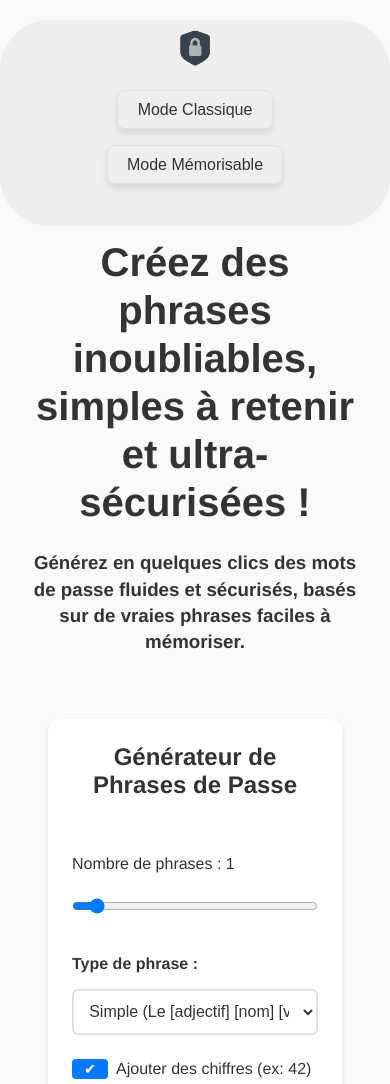
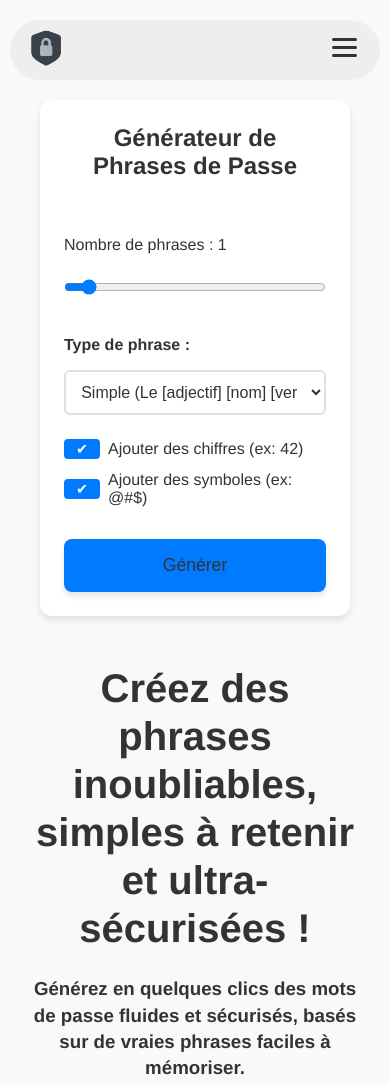
Before and after one commit to jibenight/Get-password, an Astro site: page / in a window 390 px wide. Shown: the top 1084 px of the page. Built offline with nearby package versions, Linux system fonts and the light colour scheme; Astro itself is replaced by a stand-in of ours.

Commit message:
add hamburger for mobile design

```diff
--- a/src/components/Footer.astro
+++ b/src/components/Footer.astro
@@ -1,11 +1,13 @@
 ---
 const currentYear = new Date().getFullYear();
+import logo from '../assets/images/logo.webp'
 ---
 
 <footer>
   <div class='footer-content'>
     <div class='footer-section'>
-      <h3>SecurePass</h3>
+      <img src={logo.src} alt="" width="80px">
+      <h3>Get-password</h3>
       <p>Générateur de mots de passe sécurisés et mémorisables</p>
     </div>
 
--- a/src/components/Header.astro
+++ b/src/components/Header.astro
@@ -7,68 +7,133 @@ import logo from '../assets/images/logo.webp';
 
 <header>
   <nav>
-    <div>
-      <a href='/' class='logo'><img src={logo.src} alt='' width='40px' /></a>
+    <div class="menu-container">
+
+        <a href='/' class='logo'>
+        <img src={logo.src} alt='Logo' width='40px' />
+      </a>
+
+
+
+        <button class="hamburger" aria-label="Ouvrir le menu">
+        <span class="line"></span>
+        <span class="line"></span>
+        <span class="line"></span>
+      </button>
+
+
+
     </div>
-
-    <div class='nav-links'>
-      <button class='toggle-button classic' data-type='classic'
-        >Mode Classique</button
-      >
-      <button class='toggle-button memorable' data-type='memorable'
-        >Mode Mémorisable</button
-      >
-    </div>
+    <div class='nav-links' id="navLinks">
+      <button class='toggle-button classic' data-type='classic'>Mode Classique</button>
+      <button class='toggle-button memorable' data-type='memorable'>Mode Mémorisable</button>
       <div
         class='dark-mode-toggle'
-      onclick='toggleDarkMode()'
         aria-label='Basculer le mode sombre'
       >
         <span class='moon-icon'>
-        <img src={moon.src} alt='' />
+          <img src={moon.src} alt='Moon' />
         </span>
         <span class='sun-icon'>
-        <img src={sun.src} alt='' />
+          <img src={sun.src} alt='Sun' />
         </span>
+      </div>
+    </div>
+    <div>
+
     </div>
   </nav>
 </header>
 
 <style>
   header {
-    background: none;
     position: sticky;
     top: 20px;
+    background: none;
     z-index: 1000;
   }
 
   nav {
     background-color: var(--color-bg-navbar);
     max-width: 800px;
+    margin: 0 auto;
+    padding: 0.5rem 1rem;
+    display: flex;
+    flex-wrap: wrap;
+    justify-content: space-between;
+    align-items: center;
+    border-radius: 10px;
     border-radius: 50px;
-    margin: 0 auto;
-    padding: 0.5rem 2rem;
+  }
+
+  .menu-container {
     display: flex;
     justify-content: space-between;
-    align-items: center;
+    width: 100%;
   }
 
-  .logo {
-    font-size: 1.5rem;
-    font-weight: bold;
-    color: var(--color-text-primary);
-    text-transform: uppercase;
-    text-decoration: none;
+  .logo img {
+    max-height: 50px;
   }
+
+  .hamburger {
+  display: none;
+  justify-content: center;
+  align-items: center;
+  background: none;
+  border: none;
+  cursor: pointer;
+  width: 40px;
+  height: 40px;
+  position: relative;
+}
+
+.hamburger .line {
+  position: absolute;
+  width: 25px;
+  height: 3px;
+  background-color: var(--color-text-primary);
+  border-radius: 4px;
+  transition: all 0.3s ease-in-out;
+}
+
+.hamburger .line:nth-child(1) {
+  top: 10px;
+}
+
+.hamburger .line:nth-child(2) {
+  top: 18px;
+}
+
+.hamburger .line:nth-child(3) {
+  top: 26px;
+}
+
+.hamburger.open .line:nth-child(1) {
+  transform: rotate(45deg);
+  top: 18px;
+}
+
+.hamburger.open .line:nth-child(2) {
+  opacity: 0;
+}
+
+.hamburger.open .line:nth-child(3) {
+  transform: rotate(-45deg);
+  top: 18px;
+}
+
 
   .nav-links {
     display: flex;
-    gap: 2rem;
     align-items: center;
+    gap: 1.5rem;
+    justify-content: flex-end;
+    flex: 1;
   }
 
   .nav-links button {
-    padding: 0.6rem 1.2rem;
+    padding: 0.5rem 1rem;
     font-size: 1rem;
     font-weight: 500;
     border-radius: 8px;
@@ -76,9 +141,7 @@ import logo from '../assets/images/logo.webp';
     background: transparent;
     color: var(--color-text-primary);
     cursor: pointer;
-    transition:
-      background-color 0.3s ease,
-      color 0.3s ease;
+    transition: background-color 0.3s ease, color 0.3s ease;
   }
 
   .nav-links button:hover {
@@ -88,11 +151,9 @@ import logo from '../assets/images/logo.webp';
   }
 
   .dark-mode-toggle {
+    display: flex;
+    align-items: center;
     cursor: pointer;
-  }
-
-  .dark-mode-toggle nav {
-    background-color: var(--color-bg-navbar);
   }
 
   .dark-mode-toggle .moon-icon img,
@@ -100,24 +161,56 @@ import logo from '../assets/images/logo.webp';
     width: 30px;
   }
 
-  .dark-mode-toggle .moon-icon {
-    display: inline;
+  @media (min-width: 769px) {
+    .menu-container {
+      width: auto;
+      margin-right: auto;
+
     }
 
-  .dark-mode-toggle .sun-icon {
-    display: none;
+    .nav-links {
+      display: flex;
+      flex-direction: row;
+      gap: 1.5rem;
+    }
   }
 
   @media (max-width: 768px) {
-    nav {
+    header{
+      margin-left: 10px;
+      margin-right: 10px;
+    }
+
+   .hamburger{
+    display: flex;
+    box-shadow: none;
+   }
+
+    .nav-links {
+      display: none;
       flex-direction: column;
       align-items: center;
       gap: 1rem;
+      width: 100%;
+      margin-top: 1rem;
     }
 
-    .nav-links {
-      flex-direction: column;
-      gap: 1rem;
+    .nav-links.open {
+      display: flex;
     }
   }
 </style>
+
+<script>
+ document.addEventListener('DOMContentLoaded', () => {
+  const hamburger = document.querySelector('.hamburger');
+  const navLinks = document.querySelector('.nav-links');
+
+  if (hamburger && navLinks) {
+    hamburger.addEventListener('click', () => {
+      hamburger.classList.toggle('open');
+      navLinks.classList.toggle('open');
+    });
+  }
+});
+</script>
--- a/src/pages/index.astro
+++ b/src/pages/index.astro
@@ -9,6 +9,15 @@ import PasswordManagerGuide from '../components/PasswordManagerGuide.astro';
 
 <Layout title='Générateur de Mots de Passe'>
   <main>
+
+    <div class='generators-container'>
+      <div id='classicGenerator' class='generator-section'>
+        <PasswordGenerator client:load />
+      </div>
+      <div id='memorableGenerator' class='generator-section active'>
+        <MemorablePasswordGenerator client:load />
+      </div>
+    </div>
     <div class='main-title'>
       <h1>
         Créez des phrases inoubliables, simples à retenir et ultra-sécurisées !
@@ -17,14 +26,6 @@ import PasswordManagerGuide from '../components/PasswordManagerGuide.astro';
         Générez en quelques clics des mots de passe fluides et sécurisés, basés
         sur de vraies phrases faciles à mémoriser.
       </h3>
-    </div>
-    <div class='generators-container'>
-      <div id='classicGenerator' class='generator-section'>
-        <PasswordGenerator client:load />
-      </div>
-      <div id='memorableGenerator' class='generator-section active'>
-        <MemorablePasswordGenerator client:load />
-      </div>
     </div>
     <div class='info-container'>
       <PasswordInfo />
@@ -42,7 +43,7 @@ import PasswordManagerGuide from '../components/PasswordManagerGuide.astro';
     flex-direction: column;
     align-items: center;
     gap: 2rem;
-    padding: 2rem;
+    padding: 1.5rem;
   }
   .main-title {
     width: 100%;
```
Lines whose indentation alone changed are shown as unchanged.
